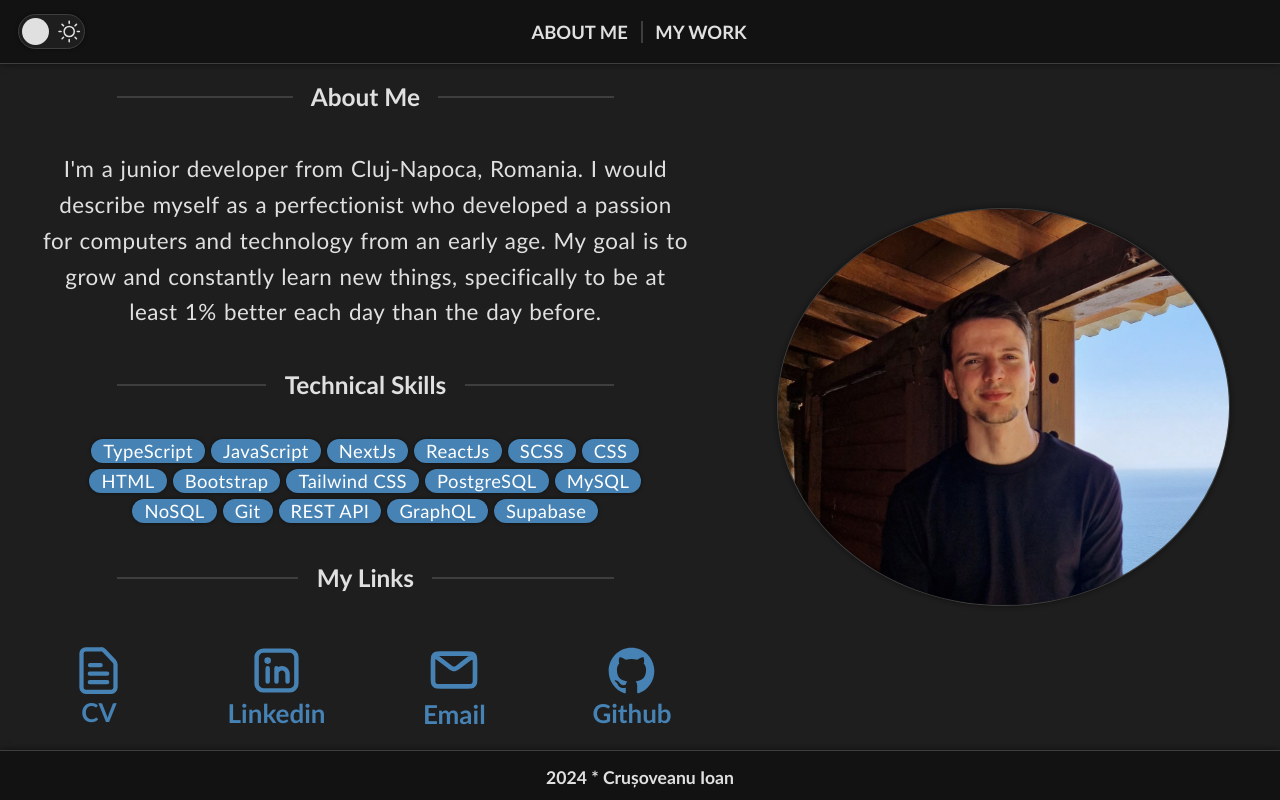
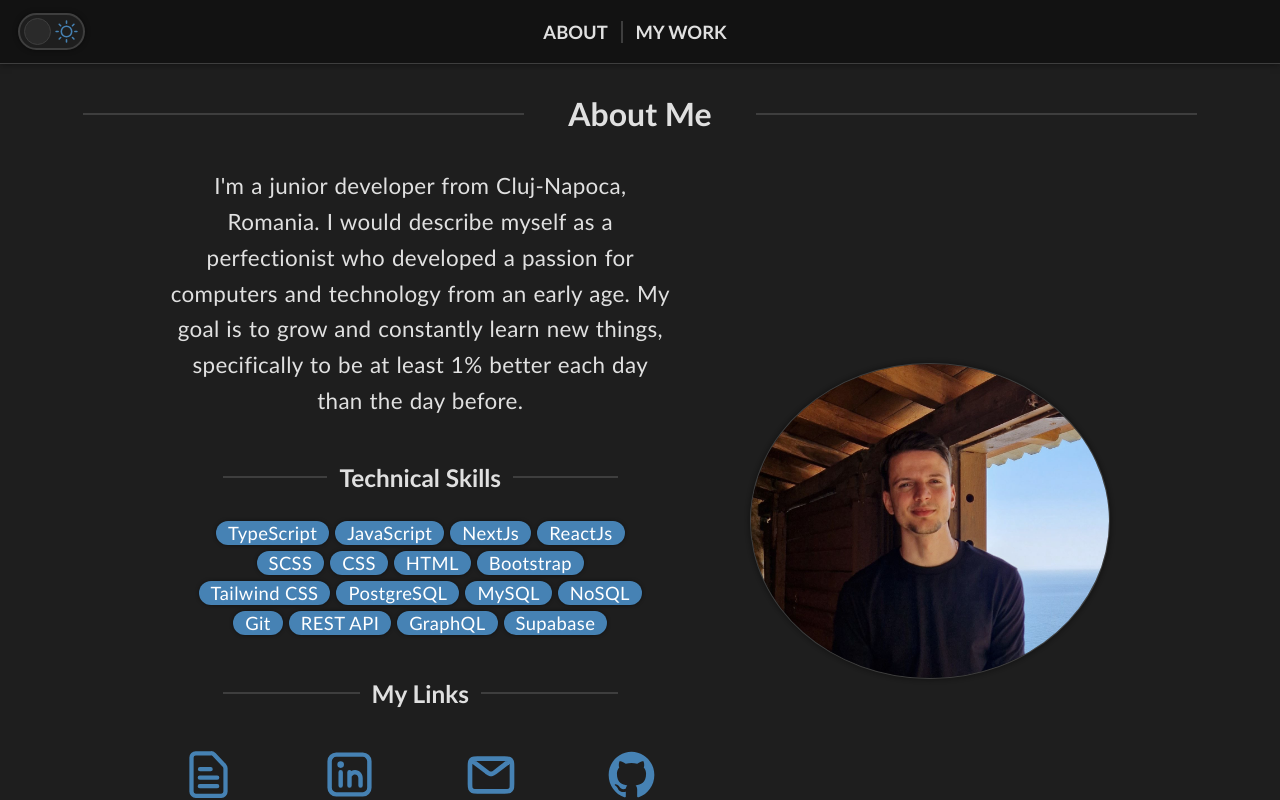
Before and after one commit to ioancruso/portfolio, a Next.js app: page / in a window 1280 px wide. Shown: the top 800 px of the page. Built offline with nearby package versions, Linux system fonts and the light colour scheme; no server answers.

Commit message:
- moved everyting on a single page - removed some unused code - improved the layout

```diff
--- a/app/layout.scss
+++ b/app/layout.scss
@@ -57,9 +57,9 @@ body::-webkit-scrollbar {
 	--button-text-color-hover: #ffffff; /* White text color for buttons on hover */
 
 	--box-shadow-color: rgba(
-		147,
-		147,
-		147,
+		189,
+		188,
+		188,
 		0.6
 	); /* Light grey shadow for light mode */
 
--- a/app/page.module.scss
+++ b/app/page.module.scss
@@ -1,33 +1,54 @@
+.wrapper {
+	display: grid;
+	grid-template-rows: min-content min-content;
+
+	.separator.titles {
+		margin-block-start: 30px;
+		margin-block-end: 20px;
+		font-size: 32px;
+		width: 87%;
+
+		@media screen and (min-width: 1136px) {
+			grid-template-columns: 1fr 1fr;
+			margin-block-start: 30px;
+			margin-block-end: 25px;
+			gap: 32px;
+		}
+	}
+}
+
 .aboutSection {
 	display: grid;
 	padding: 10px;
 	text-align: center;
 	row-gap: 20px;
 	grid-template-rows: min-content 1fr;
+	margin-inline: 8px;
 
 	@media screen and (min-width: 1136px) {
 		grid-template-rows: 1fr;
 		grid-template-columns: 1fr 0.75fr;
 		justify-content: center;
 		align-items: center;
-		column-gap: 1rem;
+		column-gap: 16px;
+		margin-inline: 128px;
 	}
 }
 
 .photo {
-	width: 50dvh;
-	height: auto;
+	inline-size: 50dvh;
+	block-size: auto;
 	margin-inline: auto;
-	max-width: 90%;
+	max-inline-size: 90%;
 	grid-row: 1 / 2;
 	grid-column: 1 / 2;
 	border-radius: 50%;
 	filter: grayscale(var(--grey-scale));
 	border: 1px solid var(--fourth-color);
-	box-shadow: 0 0 0.4375rem var(--box-shadow-color);
+	box-shadow: 0 0 7px var(--box-shadow-color);
 
 	@media screen and (min-width: 1136px) {
-		width: 85%;
+		inline-size: 85%;
 		grid-row: 1 / 2;
 		grid-column: 2 / 3;
 	}
@@ -38,19 +59,19 @@
 	grid-template-rows: min-content 1fr min-content min-content min-content min-content;
 	grid-row: 2 / 3;
 	grid-column: 1 / 2;
-	row-gap: 20px;
-	min-height: 80%;
+	row-gap: 13px;
+	min-block-size: 80%;
 
 	@media screen and (min-width: 1136px) {
 		grid-row: 1 / 2;
 		grid-column: 1 / 2;
-		row-gap: 40px;
+		row-gap: 29px;
 	}
 }
 
 .title {
-	font-size: 1.8rem;
-	margin-block-start: 0.5rem;
+	font-size: 28.8px;
+	margin-block-start: 8px;
 
 	@media screen and (min-width: 1136px) {
 		margin-block: auto;
@@ -60,42 +81,42 @@
 .description {
 	line-height: 1.6;
 	margin-block: auto;
-	letter-spacing: 0.02em;
-	word-spacing: 0.05em;
+	letter-spacing: 0.32px;
+	word-spacing: 0.8px;
 	text-align: center;
 
 	@media screen and (max-width: 320px) {
-		font-size: 1rem;
-		margin-inline: 0.5rem;
+		font-size: 16px;
+		margin-inline: 8px;
 	}
 
 	@media screen and (min-width: 320px) and (max-width: 479px) {
-		font-size: 1.1rem;
-		margin-inline: 0.8rem;
+		font-size: 17.6px;
+		margin-inline: 12.8px;
 	}
 
 	@media screen and (min-width: 480px) and (max-width: 767px) {
-		font-size: 1.2rem;
-		margin-inline: 1.6rem;
+		font-size: 19.2px;
+		margin-inline: 25.6px;
 	}
 
 	@media screen and (min-width: 768px) and (max-width: 1023px) {
-		font-size: 1.3rem;
-		margin-inline: 1.7rem;
+		font-size: 20.8px;
+		margin-inline: 27.2px;
 	}
 
 	@media screen and (min-width: 1024px) {
-		font-size: 1.4rem;
-		margin-inline: 1.95rem;
+		font-size: 22.4px;
+		margin-inline: 31.2px;
 	}
 }
 
 .socials {
 	display: grid;
-	width: 100%;
+	inline-size: 100%;
 	grid-template-rows: 1fr 1fr;
 	grid-template-columns: 1fr 1fr;
-	row-gap: 1rem;
+	row-gap: 16px;
 	margin-inline: auto;
 	margin-block: 10px;
 
@@ -108,14 +129,14 @@
 .socialButton {
 	all: unset;
 	display: flex;
-	font-size: 1.2rem;
+	font-size: 19.2px;
 	font-weight: 600;
 	flex-direction: column;
 	justify-content: center;
 	align-items: center;
 	color: var(--button-color);
 	cursor: pointer;
-	margin-inline: 1.2rem;
+	margin-inline: 19.2px;
 
 	&:hover {
 		color: var(--button-color-hover);
@@ -137,71 +158,72 @@
 	}
 
 	@media screen and (min-width: 320px) {
-		font-size: 1.25rem;
+		font-size: 20px;
 	}
 
 	@media screen and (min-width: 480px) {
-		font-size: 1.3rem;
+		font-size: 20.8px;
 	}
 
 	@media screen and (min-width: 768px) {
-		font-size: 1.375rem;
+		font-size: 22px;
 	}
 
 	@media screen and (min-width: 1024px) {
-		font-size: 1.625rem;
+		font-size: 26px;
 	}
 }
 
 .techList {
 	display: flex;
 	flex-wrap: wrap;
-	letter-spacing: 0.025em;
-	gap: 0.375rem;
+	letter-spacing: 0.4px;
+	gap: 6px;
 	margin: 0 auto;
 	justify-content: center;
-	width: 80%;
+	inline-size: 80%;
 
 	@media screen and (min-width: 320px) {
-		font-size: 0.85rem;
+		font-size: 13.6px;
 	}
 
 	@media screen and (min-width: 480px) {
-		font-size: 0.95rem;
+		font-size: 15.2px;
 	}
 
 	@media screen and (min-width: 768px) {
-		font-size: 1.05rem;
+		font-size: 16.8px;
 	}
 
 	@media screen and (min-width: 1024px) {
-		font-size: 1.15rem;
+		font-size: 18.4px;
 	}
 
 	div {
 		color: var(--button-text-color);
-		line-height: 1rem;
-		padding: 0.25rem 0.75rem;
+		line-height: 16px;
+		padding: 4px 12px;
 		background-color: var(--button-color);
 		border-radius: 9999px;
-		width: min-content;
+		inline-size: min-content;
 		text-align: center;
 		box-sizing: border-box;
 		display: flex;
 		align-items: center;
 		justify-content: center;
 		white-space: nowrap;
-		box-shadow: 0 0 0.2375rem var(--box-shadow-color);
+		box-shadow: 0 0 3.8px var(--box-shadow-color);
 	}
 
 	@media (max-width: 768px) {
-		width: 90%;
+		inline-size: 90%;
 	}
 
 	@media (max-width: 480px) {
-		width: 100%;
+		inline-size: 100%;
 	}
 }
+
 .separator {
 	all: unset;
 	font-weight: bold;
@@ -209,42 +231,53 @@
 	align-items: center;
 	text-align: center;
 	margin-inline: auto;
-
-	&:first-child {
-		margin-block-start: 8px;
-	}
+	margin-block-start: 15px;
 
 	@media screen and (min-width: 320px) {
-		font-size: 1.15rem;
-		width: 90%;
+		font-size: 18.4px;
+		inline-size: 90%;
 	}
 
 	@media screen and (min-width: 480px) {
-		font-size: 1.2rem;
-		width: 80%;
+		font-size: 19.2px;
+		inline-size: 80%;
 	}
 
 	@media screen and (min-width: 768px) {
-		font-size: 1.275rem;
-		width: 70%;
+		font-size: 20.4px;
+		inline-size: 70%;
 	}
 
 	@media screen and (min-width: 1024px) {
-		font-size: 1.525rem;
+		font-size: 24.4px;
 	}
 
 	&::before,
 	&::after {
 		content: "";
 		flex: 1;
-		border-bottom: 2px solid var(--fourth-color);
+		border-block-end: 2px solid var(--fourth-color);
 	}
 
 	&:not(:empty)::before {
-		margin-right: 0.75em;
+		margin-inline-end: 12px;
 	}
 
 	&:not(:empty)::after {
-		margin-left: 0.75em;
+		margin-inline-start: 12px;
 	}
 }
+
+.projectsSection {
+	display: grid;
+	margin-block: 20px;
+	margin-inline: 8px;
+	gap: 16px;
+
+	@media screen and (min-width: 1136px) {
+		grid-template-columns: 1fr 1fr;
+		margin-block-end: 30px;
+		margin-inline: 128px;
+		gap: 32px;
+	}
+}
--- a/app/page.tsx
+++ b/app/page.tsx
@@ -1,5 +1,6 @@
 import Image from "next/image";
-import type { Metadata } from "next";
+
+import { ProjectCard } from "@/components/projectcard/ProjectCard";
 
 import { Github } from "@/svgs/github";
 import { Linkedin } from "@/svgs/linkedin";
@@ -7,6 +8,9 @@ import { CV } from "@/svgs/cv";
 import { Email } from "@/svgs/email";
 
 import data from "@/data/about.json";
+import projects from "@/data/projects.json";
+
+import type { Metadata } from "next";
 
 import styles from "./page.module.scss";
 
@@ -20,7 +24,10 @@ export default function Home() {
 	const { description, email, github, linkedin, tech } = data;
 
 	return (
-		<>
+		<div className={styles.wrapper}>
+			<h1 id="about" className={`${styles.separator} ${styles.titles}`}>
+				About Me
+			</h1>
 			<section className={styles.aboutSection}>
 				<Image
 					src="/me2.png"
@@ -31,17 +38,16 @@ export default function Home() {
 					priority
 				/>
 				<article className={styles.about}>
-					<h1 className={styles.separator}>About Me</h1>
 					<p className={styles.description}>{description}</p>
 
-					<h2 className={styles.separator}>Technical Skills</h2>
+					<h3 className={styles.separator}>Technical Skills</h3>
 					<div className={styles.techList}>
 						{tech.map((techItem, index) => (
 							<div key={index}>{techItem}</div>
 						))}
 					</div>
 
-					<h2 className={styles.separator}>My Links</h2>
+					<h3 className={styles.separator}>My Links</h3>
 					<div className={styles.socials}>
 						<a
 							href="/CV.pdf"
@@ -86,6 +92,14 @@ export default function Home() {
 					</div>
 				</article>
 			</section>
-		</>
+			<h2 id="projects" className={`${styles.separator} ${styles.titles}`}>
+				Some of my work
+			</h2>
+			<section className={styles.projectsSection}>
+				{[...projects].map((project) => (
+					<ProjectCard key={project.id} project={project} />
+				))}
+			</section>
+		</div>
 	);
 }
--- a/components/navbar/navbar.module.scss
+++ b/components/navbar/navbar.module.scss
@@ -4,6 +4,7 @@
 	justify-content: flex-end;
 	margin-block: auto;
 	box-sizing: border-box;
+
 	@media screen and (min-width: 600px) {
 		justify-content: center;
 	}
@@ -12,12 +13,12 @@
 /* Mobile Menu Styles */
 .mobile {
 	position: fixed;
-	top: 0;
-	bottom: 0;
-	width: 100dvw;
-	height: 100dvh;
-	backdrop-filter: blur(8em);
-	-webkit-backdrop-filter: blur(8em);
+	inset-block-start: 0;
+	inset-block-end: 0;
+	width: 100%;
+	height: 100%;
+	backdrop-filter: blur(160px);
+	-webkit-backdrop-filter: blur(160px);
 	background-color: transparent;
 	z-index: 1000;
 	display: flex;
@@ -34,8 +35,7 @@
 		flex-direction: column;
 		align-items: center;
 
-		li > *,
-		button {
+		.mobileItem {
 			all: unset;
 			text-transform: uppercase;
 			cursor: pointer;
@@ -45,23 +45,23 @@
 
 			&:hover {
 				color: var(--button-color-hover);
+				outline: none;
+				border-block-end: 2px solid var(--fourth-color);
 			}
 		}
 	}
 
-	/* Separator Style */
 	.separator {
-		width: 25px; /* Reduced width */
+		width: 25px;
 		border: none;
-		border-top: 1px solid var(--text-color);
-		margin: 1rem; /* Reduced margin for less space */
+		border-block-end: 1px solid var(--text-color);
+		margin: 16px;
 	}
 
-	/* Close Button Styles */
 	.closeNav {
 		text-align: right;
 		margin-inline-end: 8%;
-		margin-bottom: 6dvh;
+		margin-block-end: 48px;
 
 		@media screen and (min-width: 600px) {
 			display: none;
@@ -72,14 +72,15 @@
 			background: var(--secondary-color);
 			font-size: 1.5rem;
 			cursor: pointer;
-			margin-block-start: 8dvh;
-			padding-block: 0.4rem;
-			padding-inline: 0.8rem;
-			border-radius: 0.5rem;
+			margin-block-start: 64px;
+			padding-block: 6.4px;
+			padding-inline: 12.8px;
+			border-radius: 8px;
 			color: var(--text-color);
 			border: 2px solid var(--fourth-color);
 			box-sizing: border-box;
-			box-shadow: 0 0 0.9375rem var(--box-shadow-color);
+			box-shadow: 0 0 15px var(--box-shadow-color);
+
 			&:hover {
 				background: var(--button-color-hover);
 				transform: scale(1.05);
@@ -90,22 +91,30 @@
 
 /* Mobile Menu Button */
 .menu {
-	margin-left: auto;
+	margin-inline-start: auto;
 	margin-block: auto;
 	color: var(--text-color);
-	padding: 0.5rem;
+	padding: 8px;
 	margin-inline-end: 8px;
 	cursor: pointer;
+	display: flex;
+	flex-direction: column;
+	place-items: center;
+	gap: 0px;
+	font-weight: 600;
 
 	@media screen and (min-width: 600px) {
 		display: none;
 	}
+
 	svg {
 		path {
 			fill: var(--text-color);
 		}
 	}
+
 	&:hover {
+		color: var(--button-color-hover);
 		svg {
 			path {
 				fill: var(--button-color-hover);
@@ -114,7 +123,6 @@
 	}
 }
 
-/* Desktop Menu Styles */
 /* Desktop Menu Styles */
 .desktop {
 	display: none;
@@ -125,23 +133,18 @@
 		justify-content: center;
 	}
 
-	a,
-	button {
+	.desktopLink {
 		all: unset;
+		text-transform: uppercase;
+		font-weight: bold;
 		cursor: pointer;
 		position: relative;
-		padding-bottom: 0.2rem; /* Add padding for border space */
+		padding-block-end: 3.2px;
 
-		&:hover,
-		&:focus,
-		&:active {
+		&:hover {
 			color: var(--button-color-hover);
-		}
-
-		&:focus,
-		&:active {
 			outline: none;
-			border-bottom: 2px solid var(--fourth-color); /* Add your desired border color here */
+			border-block-end: 2px solid var(--fourth-color);
 		}
 	}
 
@@ -151,17 +154,14 @@
 		display: flex;
 		flex-direction: row;
 		align-items: center;
-		padding: 0.5rem;
-		padding-inline-end: 10px;
+		padding: 8px;
+		margin-inline-end: 10px;
 
-		li {
-			text-transform: uppercase;
-			font-weight: bold;
-
+		.desktopItem {
 			&:not(:last-child) {
-				border-inline-end: 0.15rem solid var(--fourth-color);
-				padding-inline-end: 0.8rem;
-				margin-inline-end: 0.8rem;
+				border-inline-end: 2.4px solid var(--fourth-color);
+				padding-inline-end: 12.8px;
+				margin-inline-end: 12.8px;
 			}
 		}
 	}
--- a/components/navbar/navbar.tsx
+++ b/components/navbar/navbar.tsx
@@ -1,7 +1,6 @@
 "use client";
 
 import Link from "next/link";
-import { useRouter, useSearchParams } from "next/navigation";
 
 import { useState, useEffect } from "react";
 import { motion } from "framer-motion";
@@ -13,18 +12,14 @@ import styles from "./navbar.module.scss";
 function Navbar() {
 	const [showNav, setShowNav] = useState<boolean>(false);
 
-	const router = useRouter();
-	const searchParams = useSearchParams();
-	const page = searchParams.get("pagina");
-
 	async function show() {
 		setShowNav(!showNav);
 	}
 
 	useEffect(() => {
-		const handleResize = () => {
+		function handleResize() {
 			setShowNav(false);
-		};
+		}
 
 		window.addEventListener("resize", handleResize);
 
@@ -34,7 +29,9 @@ function Navbar() {
 	}, []);
 
 	useEffect(() => {
-		const preventScroll = (e: Event) => e.preventDefault();
+		function preventScroll(e: Event) {
+			e.preventDefault();
+		}
 
 		if (showNav) {
 			window.addEventListener("touchmove", preventScroll, {
@@ -52,29 +49,29 @@ function Navbar() {
 		};
 	}, [showNav]);
 
-	useEffect(() => {
-		if (page) {
-			router.refresh();
-		}
-	}, [page]);
-
 	return (
 		<div className={styles.wrapper}>
 			<motion.div
 				className={styles.menu}
 				onClick={show}
+				aria-label="Toggle navigation"
 				animate={{ rotate: showNav ? 90 : 0 }}
 				transition={{ delay: showNav ? 0 : 0.2 }}
 			>
-				<MenuSvg />
+				<MenuSvg className={styles.menuSvg} />
+				Menu
 			</motion.div>
 			<nav className={styles.desktop}>
 				<ul>
-					<li>
-						<Link href="/">about me</Link>
+					<li className={styles.desktopItem}>
+						<Link href="#about" className={styles.desktopLink}>
+							about
+						</Link>
 					</li>
-					<li>
-						<Link href="/projects">my work</Link>
+					<li className={styles.desktopItem}>
+						<Link href="#projects" className={styles.desktopLink}>
+							my work
+						</Link>
 					</li>
 				</ul>
 			</nav>
@@ -86,20 +83,23 @@ function Navbar() {
 					duration: 0.3,
 					ease: "easeInOut",
 				}}
+				aria-hidden={!showNav}
 			>
 				<div className={styles.closeNav}>
-					<button onClick={show}>X</button>
+					<button onClick={show} aria-label="Close navigation">
+						X
+					</button>
 				</div>
-				<nav>
+				<nav className={styles.mobileNav}>
 					<ul>
 						<li>
-							<Link onClick={show} href="/">
+							<Link href="#about" className={styles.mobileItem}>
 								about me
 							</Link>
 						</li>
 						<hr className={styles.separator} />
 						<li>
-							<Link onClick={show} href="/projects">
+							<Link href="#projects" className={styles.mobileItem}>
 								my work
 							</Link>
 						</li>
@@ -109,4 +109,5 @@ function Navbar() {
 		</div>
 	);
 }
+
 export { Navbar };
--- a/app/projects/projectcard.module.scss
+++ b/components/projectcard/projectcard.module.scss
@@ -1,5 +1,4 @@
-//Svgs
-
+// Svgs
 .svgColorFill {
 	fill: var(--button-text-color);
 	transition: stroke 0.3s;
@@ -12,20 +11,22 @@
 .projectCard {
 	display: grid;
 	grid-template-rows: min-content min-content min-content min-content min-content 1fr;
-	border-radius: 0.5rem;
+	border-radius: 8px;
 	background-color: var(--third-color);
-	padding: 1.2rem;
+	padding: 19px;
 	grid-template-columns: 1fr;
 	border: 1px solid var(--fourth-color);
-	box-shadow: 0 0 0.4375rem var(--box-shadow-color);
+	box-shadow: 0 0 7px var(--box-shadow-color);
 }
+
 .title {
 	font-weight: bold;
-	font-size: 1.8rem;
+	font-size: 28.8px;
 	text-align: center;
-	margin-block-end: 0.3rem;
+	margin-block-end: 4.8px;
 	color: var(--clickable-color);
 }
+
 .separator {
 	all: unset;
 	font-weight: bold;
@@ -34,69 +35,71 @@
 	text-align: center;
 	margin-inline: auto;
 	margin-block: 10px;
-	font-size: 1rem;
+	font-size: 16px;
 
 	@media screen and (min-width: 320px) {
-		width: 70%;
+		inline-size: 70%;
 	}
 
 	@media screen and (min-width: 480px) {
-		width: 60%;
+		inline-size: 60%;
 	}
 
 	@media screen and (min-width: 768px) {
-		width: 50%;
+		inline-size: 50%;
 	}
 
 	&::before,
 	&::after {
 		content: "";
 		flex: 1;
-		border-bottom: 2px solid var(--fourth-color);
+		border-block-end: 2px solid var(--secondary-color);
 	}
 
 	&:not(:empty)::before {
-		margin-right: 0.75em;
+		margin-inline-end: 12px;
 	}
 
 	&:not(:empty)::after {
-		margin-left: 0.75em;
+		margin-inline-start: 12px;
 	}
 }
 
 .imageContainer {
-	margin-block: 0.5rem;
+	margin-block: 8px;
 	position: relative;
-	width: 100%;
-	height: 0;
+	inline-size: 100%;
+	block-size: 0;
 	padding-block-start: 60.25%;
 	border-radius: 8px;
-	box-shadow: 0 0 0.4375rem var(--box-shadow-color);
+	box-shadow: 0 0 7px var(--box-shadow-color);
 }
+
 .image {
 	all: unset;
 	position: absolute;
-	width: 100%;
-	height: 100%;
-	right: 0;
-	top: 0;
+	inline-size: 100%;
+	block-size: 100%;
+	inset-inline-end: 0;
+	inset-block-start: 0;
 	overflow: hidden;
-	border-radius: 0.5rem;
+	border-radius: 8px;
 	box-sizing: border-box;
 	border: 1px solid var(--fourth-color);
 }
+
 .details {
 	display: flex;
-	gap: 5rem;
+	gap: 80px;
 	flex-direction: row;
-	width: min-content;
-	margin-inline: 1rem;
+	inline-size: min-content;
 	margin-inline: auto;
 }
+
 .about {
 	font-size: 16px;
-	padding-block-start: 0.7rem;
-	padding-inline: 0.2rem;
+	padding-block-start: 11px;
+	padding-inline: 3.2px;
 	text-align: left;
 
 	@media screen and (min-width: 320px) {
@@ -115,23 +118,25 @@
 		font-size: 20px;
 	}
 }
+
 .button {
 	all: unset;
 	display: flex;
 	flex-direction: row;
 	cursor: pointer;
 	font-weight: 650;
-	margin-block: 1rem;
+	margin-block: 16px;
 	margin-inline: auto;
 	padding-inline: 3px;
 	padding-block: 2px;
 	border-radius: 10px;
-	font-size: 1.1rem;
+	font-size: 17.6px;
 	text-transform: uppercase;
 	background-color: var(--button-color);
 	color: var(--button-text-color);
 	border: 2px solid var(--fourth-color);
-	box-shadow: 0 0 0.2375rem var(--box-shadow-color);
+	box-shadow: 0 0 7px 0 var(--box-shadow-color);
+
 	transition: all 0.3s ease 0s;
 
 	&:nth-child(1) {
@@ -151,7 +156,7 @@
 	}
 
 	&:hover {
-		transform: scale(1.05); /* Existing hover effect */
+		transform: scale(1.05); // Existing hover effect
 		background-color: var(--button-color-hover);
 		color: var(--button-text-color-hover);
 
@@ -168,7 +173,7 @@
 			stroke: var(--button-text-color-hover);
 		}
 
-		/* New addition to ensure text scales */
+		// New addition to ensure text scales
 		div,
 		svg {
 			transform: scale(1.05);
@@ -184,29 +189,30 @@
 		font-weight: bold;
 		text-align: center;
 		margin-inline-end: 5px;
-		transition: transform 0.3s ease; /* New addition */
+		transition: transform 0.3s ease; // New addition
 	}
 }
+
 .techList {
 	display: flex;
 	flex-wrap: wrap;
-	letter-spacing: 0.025em;
-	gap: 0.375rem;
+	letter-spacing: 0.4px;
+	gap: 6px;
 	margin: 0 auto;
 	justify-content: center;
-	width: 55%;
+	inline-size: 55%;
 	margin-block: 15px;
 	font-size: 15px;
 
 	div {
 		color: var(--button-text-color);
-		line-height: 1rem;
-		padding: 0.25rem 0.75rem;
+		line-height: 16px;
+		padding: 4px 12px;
 		background-color: var(--button-color);
 		border-radius: 9999px;
-		width: min-content;
+		inline-size: min-content;
 		text-align: center;
-		box-shadow: 0 0 0.2375rem var(--box-shadow-color);
+		box-shadow: 0 0 3.8px var(--box-shadow-color);
 		display: flex;
 		align-items: center;
 		justify-content: center;
@@ -214,10 +220,10 @@
 	}
 
 	@media (max-width: 768px) {
-		width: 75%;
+		inline-size: 75%;
 	}
 
 	@media (max-width: 480px) {
-		width: 85%;
+		inline-size: 85%;
 	}
 }
--- a/components/themeswitcher/themeswitcher.module.scss
+++ b/components/themeswitcher/themeswitcher.module.scss
@@ -1,46 +1,38 @@
 .wrapper {
-	padding-inline-start: 0.5rem;
+	display: flex;
+	place-items: center;
 	border-end-start-radius: 0.5rem;
-	display: flex;
-	align-items: center;
-	justify-content: flex-start;
+	box-sizing: border-box;
+	padding: 0.5rem;
 	margin-inline-start: 10px;
 }
 .switch {
 	width: 4.2rem;
 	height: 2.2rem;
+	background-color: #000;
 	display: flex;
 	border-radius: 50px;
 	cursor: pointer;
 	align-items: center;
-	padding-inline: 0.2rem;
+	justify-content: center;
 	padding-block: 1.02rem;
-	border: 1px solid var(--fourth-color);
-	box-shadow: 0 0 0.2375rem var(--box-shadow-color);
+	box-sizing: border-box;
+	border: 2px solid var(--fourth-color);
+	box-shadow: 0 0 0.3375rem var(--box-shadow-color);
 	background-color: var(--secondary-color);
-	svg {
-		path {
-			stroke: var(--text-color);
-		}
-	}
 }
 .handle {
 	width: 1.7rem;
 	height: 1.7rem;
+	background-color: var(--third-color);
+	border: 1px solid var(--fourth-color);
 	border-radius: 40px;
-	background-color: var(--text-color);
+	box-sizing: border-box;
 	&[data-ison="light"] {
-		margin-inline-start: 5px;
+		margin-inline-start: 3px;
 	}
 
 	&[data-ison="dark"] {
-		margin-inline-end: 5px;
+		margin-inline-end: 3px;
 	}
 }
-
-.dark {
-	margin-inline-end: 0.18rem;
-}
-.light {
-	margin-inline-start: 0.18rem;
-}
```
Also changed, not shown: app/projects/page.module.scss (deleted, +0 -13 lines), app/projects/page.tsx (deleted, +0 -23 lines), components/projectcard/ProjectCard.tsx (renamed from app/projects/ProjectCard.tsx).
